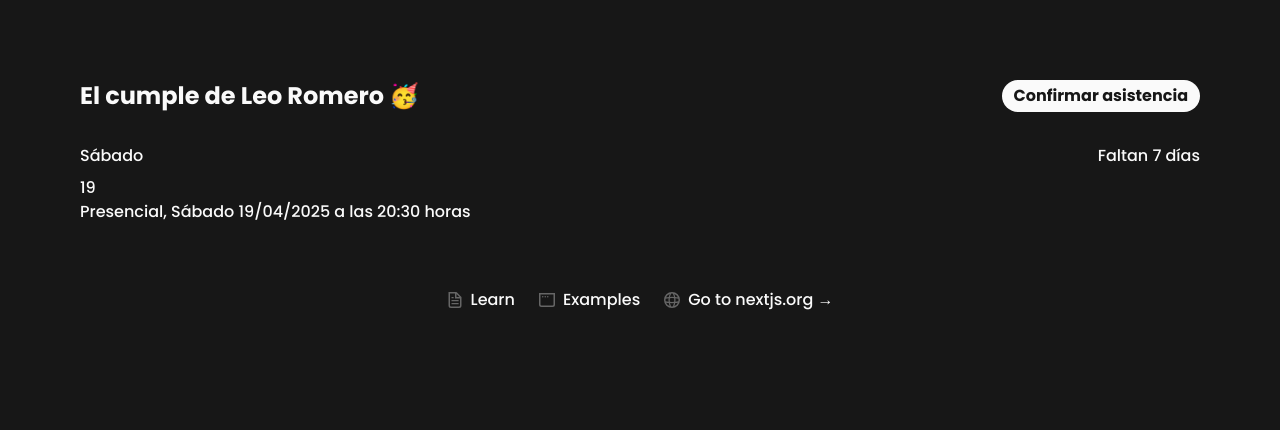
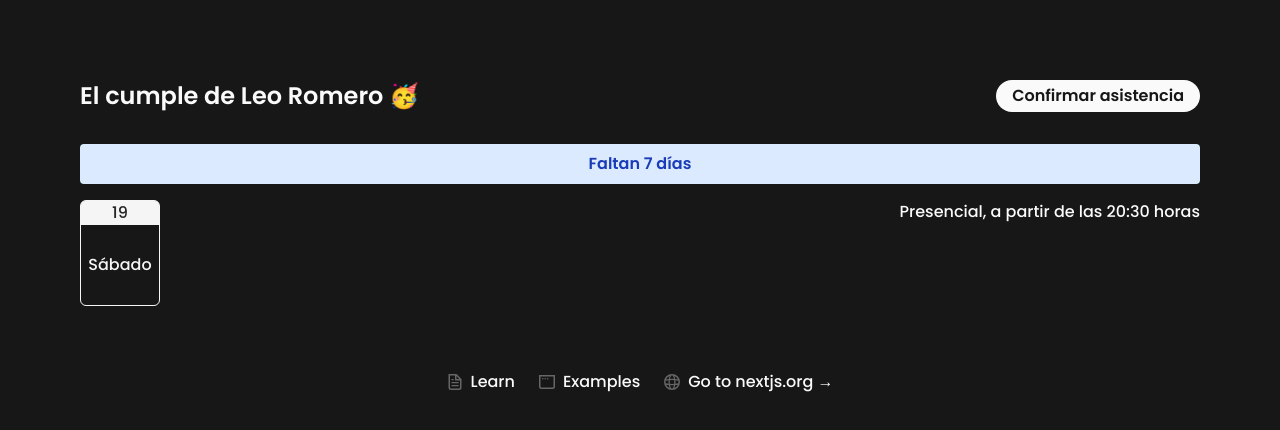
Before and after one commit to leoromero97/micumple, a Next.js app: page / in a window 1280 px wide. Shown: the top 430 px of the page. Built offline with nearby package versions, Linux system fonts and the light colour scheme.

Commit message:
upgrade Calendar, button and Header components

```diff
--- a/src/app/layout.tsx
+++ b/src/app/layout.tsx
@@ -4,7 +4,7 @@ import "./globals.css";
 
 
 const poppins = Poppins({
-  weight: ['300', '500', '700'],
+  weight: ['300', '500', '600', '700', '900'],
   subsets: ['latin']
 });
 
--- a/src/components/Button.tsx
+++ b/src/components/Button.tsx
@@ -20,8 +20,8 @@ export default function Button({
       {...props}
       className={`
         rounded-full
-        px-1.5
-        py-1.5
+        px-3
+        py-2
         outline-1
         outline-transparent
         border-0
@@ -29,10 +29,8 @@ export default function Button({
         font-regular
         leading-none
         sm:text-base
-        sm:font-semibold
-        sm:px-2
-        sm:py-2
-        md:px-3
+        font-semibold
+        md:px-4
         hover:cursor-pointer
         active:scale-105
 
--- a/src/components/Calendar.tsx
+++ b/src/components/Calendar.tsx
@@ -9,13 +9,18 @@ export default function Calendar({
   celebrationDate,
 }: Readonly<CalendarPropTypes>) {
   const { dayNumber, dayString } = getDayInfo(celebrationDate);
+
   return (
-    <div>
-      <div className="flex flex-col gap-2 rounded-md">
-        <span className="capitalize">{dayString}</span>
-        <span>{dayNumber.toString()}</span>
+    <div className="flex justify-between gap-8 w-full">
+      <div className="flex flex-col gap-2 rounded-md items-center min-w-20 border-1 border-neutral-100">
+        <span className="bg-neutral-100 text-neutral-800 w-full text-center rounded-t-sm">
+          {dayNumber.toString()}
+        </span>
+        <span className="capitalize text-neutral-100 py-5 items-center justify-center min-h-18">
+          {dayString}
+        </span>
       </div>
-      <p>Presencial, Sábado 19/04/2025 a las 20:30 horas</p>
+      <p>Presencial, a partir de las 20:30 horas</p>
     </div>
   );
 }
--- a/src/components/Header.tsx
+++ b/src/components/Header.tsx
@@ -20,9 +20,9 @@ export default function Header() {
   const messageCount = getMessageCount(remainingDays)
 
   return (
-    <div className="flex justify-between gap-4 w-full">
+    <div className="flex flex-col justify-between gap-4 w-full">
+      <span className="py-2 px-3 rounded-sm bg-blue-100 text-blue-800 text-center font-semibold">{messageCount}</span>
       <Calendar celebrationDate={celebrationDate} />
-      <span>{messageCount}</span>
     </div>
   );
 }
--- a/src/helpers/utils/date.ts
+++ b/src/helpers/utils/date.ts
@@ -15,5 +15,3 @@ export function getDaysRemaining(targetDate: Date): number {
   const daysRemaining = Math.ceil(timeDifference / (1000 * 3600 * 24));
   return daysRemaining;
 }
-
-// Ejemplos de uso:
```
